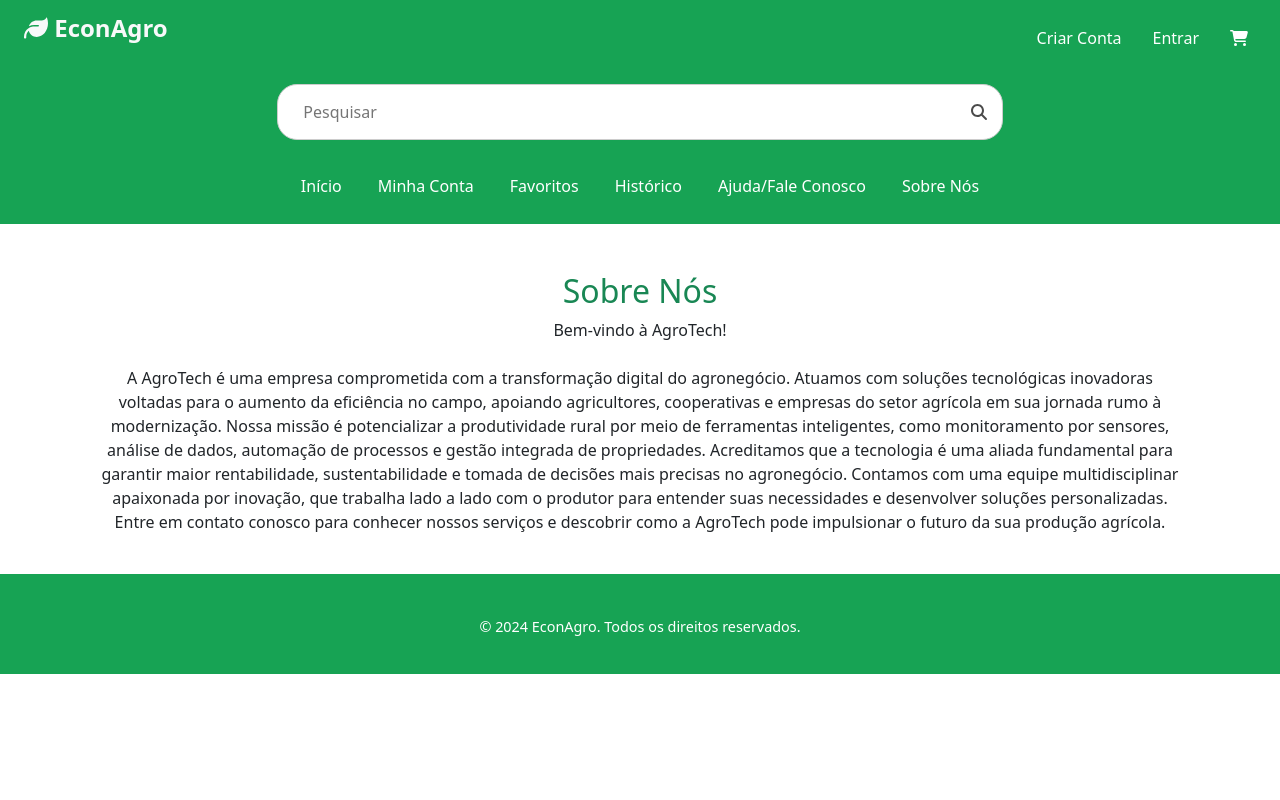
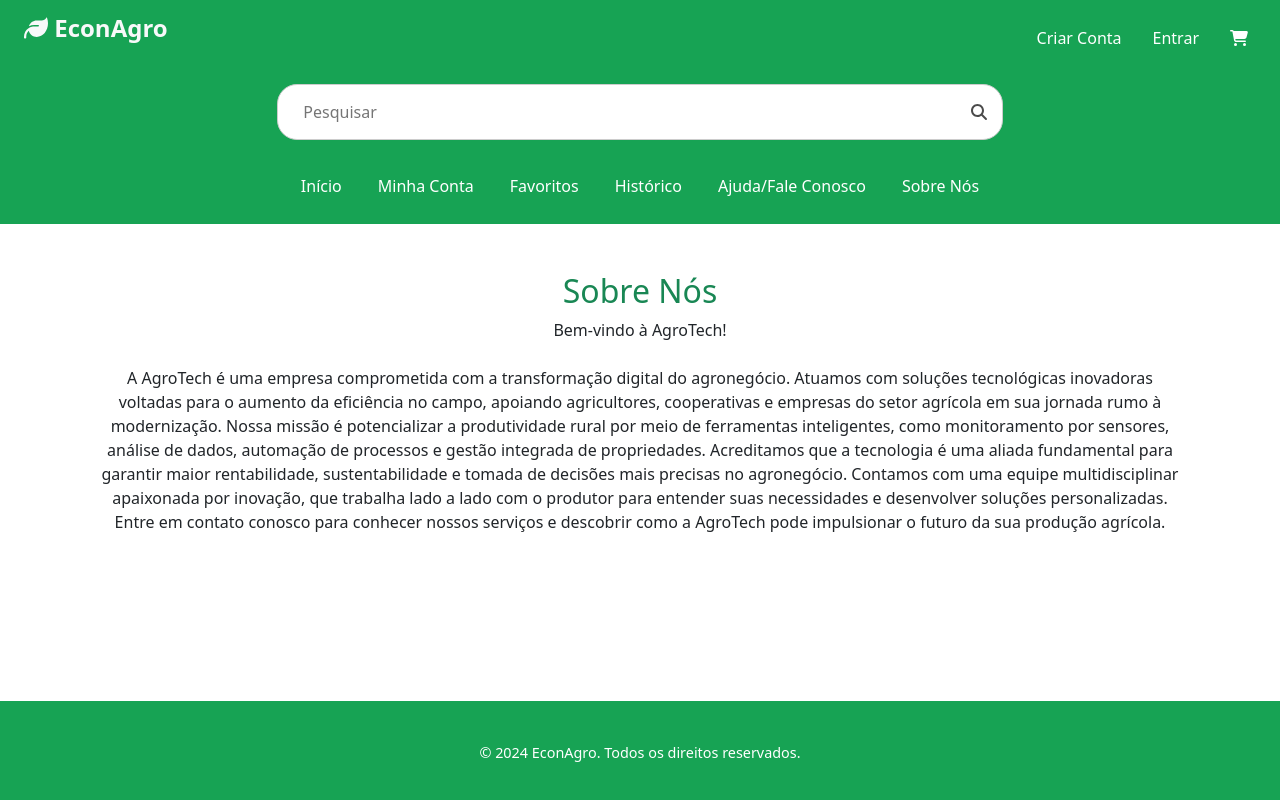
Before and after one commit to CaiqueAzevedo65/EconAgro, a React (Create React App) app in the folder techagro/: page /aboutus in a window 1280 px wide. Built offline with nearby package versions, Linux system fonts and the light colour scheme.

Commit message:
[Caique - Posição Footer]

```diff
--- a/techagro/src/App.js
+++ b/techagro/src/App.js
@@ -3,8 +3,8 @@
 
 function App() {
   return (
-    <div className="App">
-      <Routes/>
+    <div className="App" style={{ display: 'flex', flexDirection: 'column', height: '100vh' }}>
+      <Routes />
     </div>
   );
 }
--- a/techagro/src/Styles/Footer.css
+++ b/techagro/src/Styles/Footer.css
@@ -8,7 +8,6 @@
 
 .footer{
     color: #fff; /* Cor do texto */
-    text-align: center;
     padding: 20px 0; /* Reduzido para diminuir a altura do footer */
     margin-top: auto; /* Ajuste a margem superior conforme necessário */
     font-size: 0.9rem; /* Tamanho da fonte reduzido */
--- a/techagro/src/index.css
+++ b/techagro/src/index.css
@@ -1,4 +1,4 @@
-body {
+html, body {
   margin: 0;
   display: flex;
   flex-direction: column;
@@ -18,4 +18,6 @@
 
 .main-content {
   flex-grow: 1;
+  display: flex;
+  flex-direction: column;
 }
--- a/techagro/src/routes/Routes.js
+++ b/techagro/src/routes/Routes.js
@@ -4,7 +4,6 @@
 import Login from '../pages/Login';
 import Header from '../components/header';
 import Footer from '../components/footer';
-import Inicio from '../pages/Categorias';
 import Cadastro from '../pages/Cadastro';
 import Carrinho from '../pages/Carrinho';
 import Contato from '../components/Contato';
```
